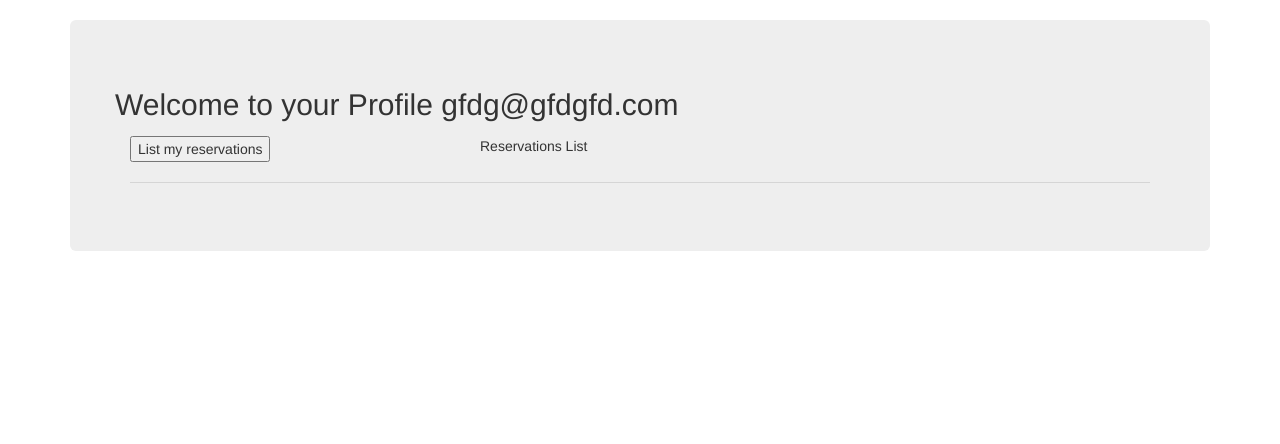
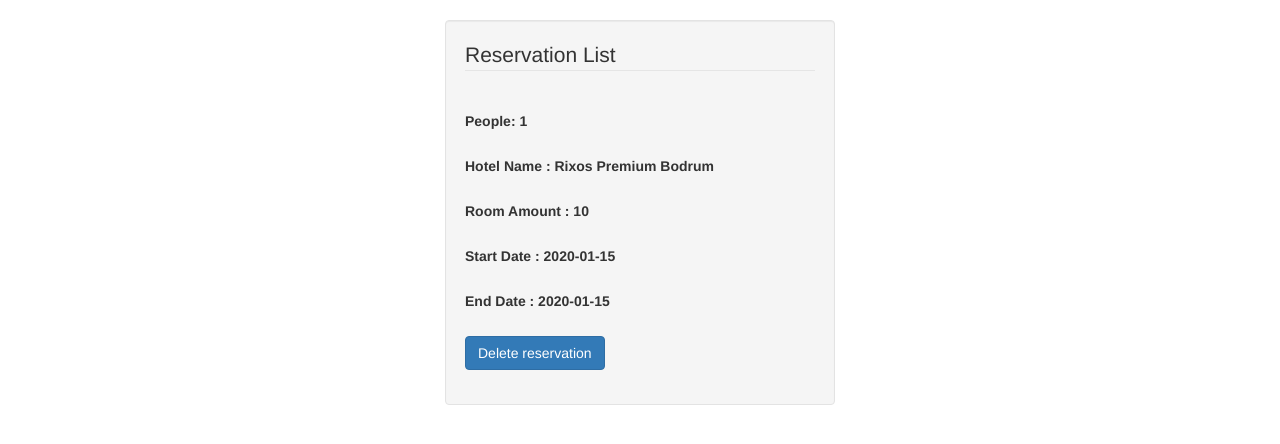
Before and after one commit to serdarunlusoy/hotelReservation, a PHP site: page /userpage.php in a window 1280 px wide. Shown: the part 52-496 px from the top of the page. Run offline with PHP 8.4, Linux system fonts and the light colour scheme; a user stored in the database is signed in; data comes from the database, SQL or seed files in the repository; tables that the repository leaves empty hold one stand-in row (values such as "Sample post"); some libraries are stand-ins or nearby versions.

Commit message:
Reserve işlemleri
Reservation List

```diff
--- a/BETA/login.php
+++ b/BETA/login.php
@@ -85,7 +85,7 @@ if (isset($_POST['login'])) {
                         </div>
 
                         <div class="form-group">
-                            <input type="submit" name="login" value="Login" class="btn btn-primary" />
+                            <center> <input type="submit" name="login" value="Login" class="btn btn-primary" /></center>
                         </div>
                     </fieldset>
                 </form>
--- a/BETA/reservation_page.php
+++ b/BETA/reservation_page.php
@@ -116,9 +116,9 @@ if (isset($_POST['TotalPrice'])) {
                                 <?php
                                 if (!isset($_SESSION['usr_id'])) {
                                     echo '<center><label>You need to login to make reservation</label></center>';
-                                    echo '<center>  <input type="submit" name="Reservation" value="Rezerve et" formaction="reservation_page_process.php"  class="btn btn-primary disabled" /></center>';
+                                    echo '<br><center>  <input type="submit" name="Reservation" value="Reservation" formaction="reservation_page_process.php"  class="btn btn-primary disabled" /></center></br>';
                                 } else
-                                    echo '<center>  <input type="submit" name="Reservation" value="Rezerve et" formaction="reservation_page_process.php"  class="btn btn-primary" /></center>';
+                                    echo '<br><center>  <input type="submit" name="Reservation" value="Reservation" formaction="reservation_page_process.php"  class="btn btn-primary" /></center></br>';
                                 ?>
 
                         </div>
--- a/BETA/userpage.php
+++ b/BETA/userpage.php
@@ -1,6 +1,36 @@
 <?php
 session_start();
 include_once 'mysqli_connect.php';
+
+if (!isset($_SESSION['usr_id'])) {
+    header("Location: login.php");
+}
+   $hotel_id = $_SESSION['hotel_id'];
+
+$hotel_data = mysqli_query($connection, "SELECT * FROM hotels
+      WHERE (`RegistrationId` = '" . $hotel_id . "')") or die(mysql_error());
+
+
+while ($cols = mysqli_fetch_array($hotel_data)) {
+    $Hotel_Name = $cols['HotelName'];
+}
+
+
+$user_id = $_SESSION['usr_id'];
+
+$reservation_data = mysqli_query($connection, "SELECT * FROM reservations
+      WHERE (`users_userId` = '" . $user_id  . "')") or die(mysql_error());
+
+
+while ($cols = mysqli_fetch_array($reservation_data)) {
+    $People = $cols['People'];
+    $RoomAmount =$cols['RoomAmount'];
+    $StartDate = $cols['StartDate'];
+    $EndDate =$cols['EndDate'];
+    $Price = $cols['Price'];
+    $HotelsId =$cols['Hotels_RegistrationId'];
+
+}
 
 ?>
 <!DOCTYPE html>
@@ -41,20 +71,31 @@ include_once 'mysqli_connect.php';
         </nav>
 <!--NAVBAR END NAVBAR END NAVBAR END NAVBAR END NAVBAR END NAVBAR END NAVBAR END NAVBAR END NAVBAR END -->
 
-    <div class="container">
-        <div class="jumbotron" style="position: middle">
-              <div class="row">
-              <h2>Welcome to your Profile <?php echo $_SESSION['usr_email']; ?></p></h2>
-              <div class="col-sm-4"><button>List my reservations</button> </div>
-              <div class="col-sm-8">Reservations List</div>
-              <font size="48">
+    <!--NAVBAR END NAVBAR END NAVBAR END NAVBAR END NAVBAR END NAVBAR END NAVBAR END NAVBAR END NAVBAR END -->
 
-              </font>
 
-              </div>
+         <div class="container">
+        <div class="row">
+            <div class="col-md-4 col-md-offset-4 well">
+                <form role="form" action="<?php echo $_SERVER['PHP_SELF']; ?>" method="post" name="reservation">
+                    <fieldset>
+                        <legend>Reservation List</legend>
 
-            <hr>
+                        <div class="form-group">
+                           <br> <label for="name">People: <?php echo $People ?> </label></br>
+                           <br> <label for="name">Hotel Name : <?php echo $Hotel_Name ?> </label></br>
+                           <br> <label for="name">Room Amount : <?php echo $RoomAmount ?> </label></br>
+                           <br> <label for="name">Start Date : <?php echo $StartDate ?> </label></br>
+                           <br> <label for="name">End Date : <?php echo $EndDate ?> </label></br>
+                           <br><input type="submit" name="Delete" value="Delete reservation" class="btn btn-primary" /></br>
 
-    </div>
+                        </div>
+                    </fieldset>
+
+
+            </div>
+        </div>
+
+
 </body>
 </html>
```
Also changed, not shown: BETA/reservation_page_process.php (+39 -6 lines).
